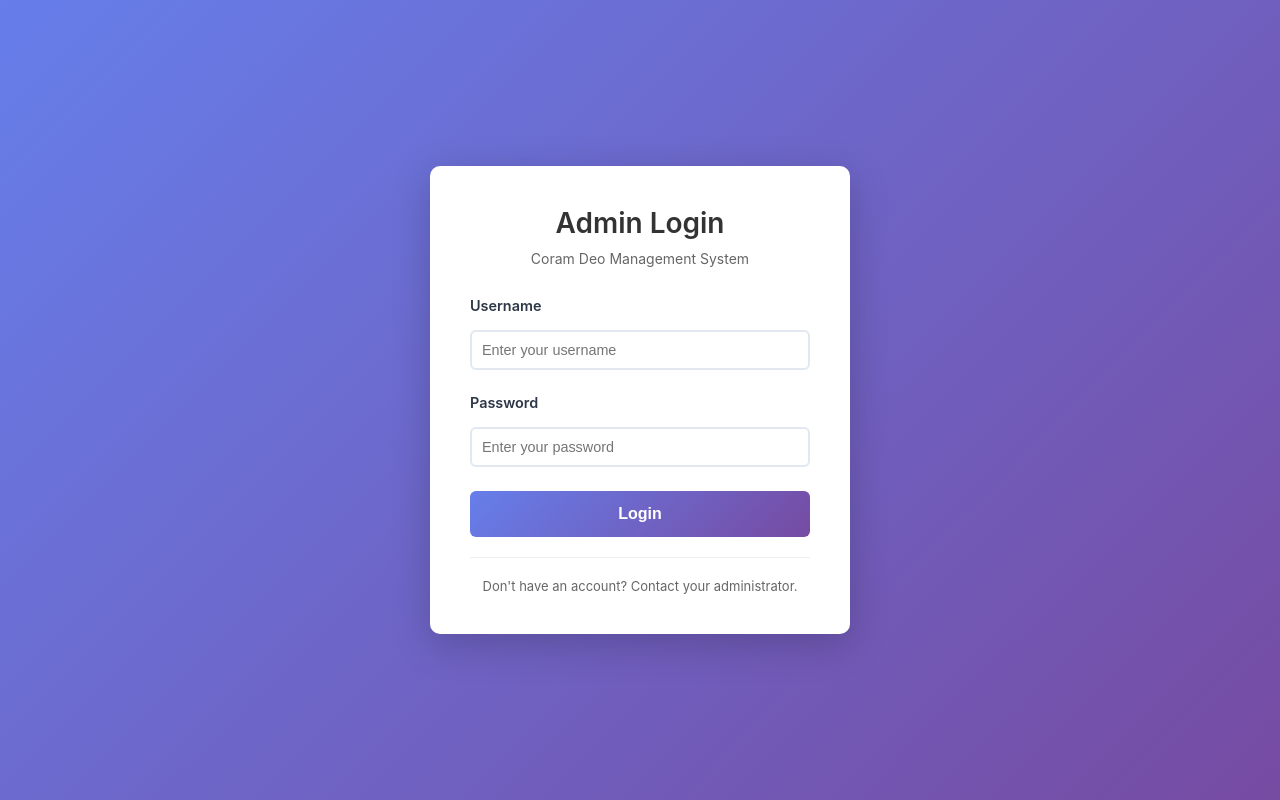
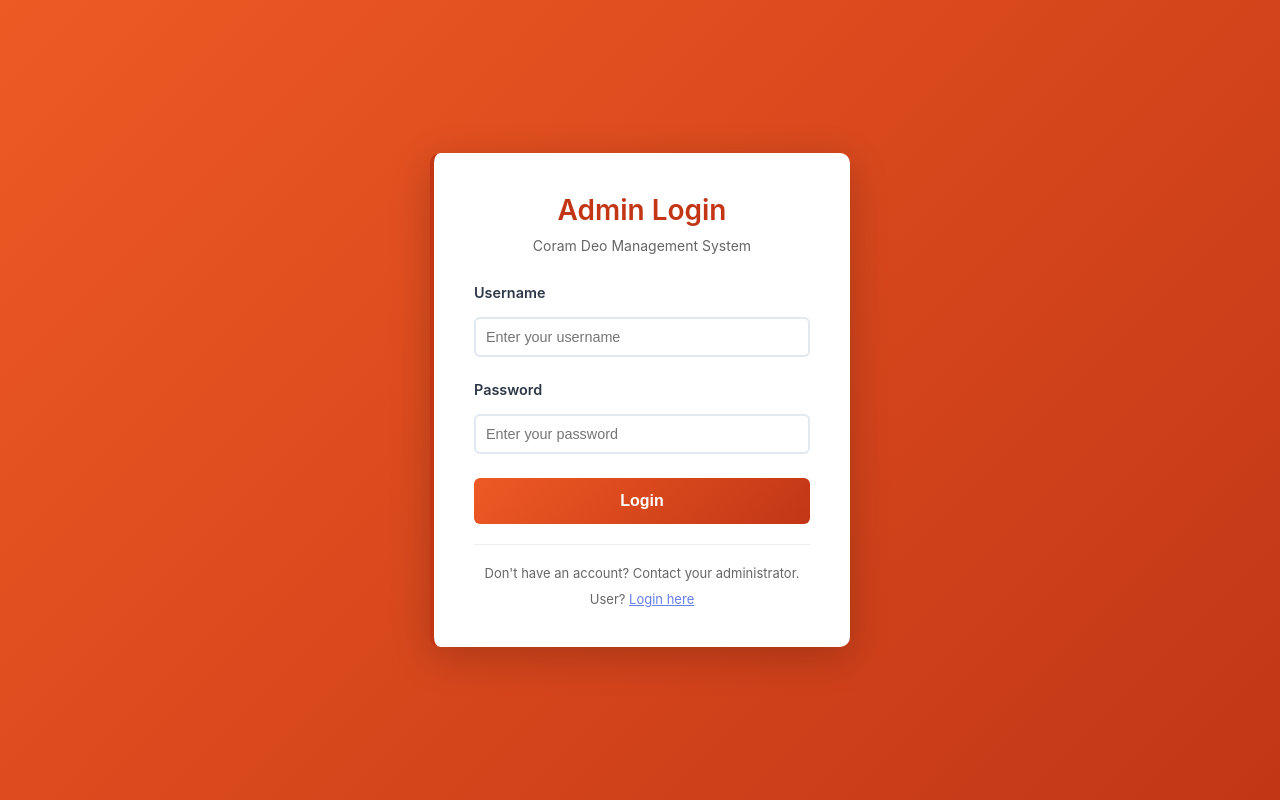
Before and after one commit to samComeIt/CoramDeo, a React (Vite) app in the folder frontend/: page /login in a window 1280 px wide. Built offline with nearby package versions, Linux system fonts and the light colour scheme; no server answers.

Commit message:
Changed Admin Login Page color

```diff
--- /dev/null
+++ b/frontend/src/components/AdminLogin.css
@@ -0,0 +1,25 @@
+/* Admin Login - Distinct Color Scheme (Red/Orange theme for admin) */
+
+.admin-login-container {
+  background: linear-gradient(135deg, #ee5a24 0%, #c23616 100%);
+}
+
+.admin-login-card {
+  border-left: 4px solid #c23616;
+}
+
+.admin-login-card .login-header h1 {
+  color: #c23616;
+}
+
+.admin-login-card .form-group input:focus {
+  border-color: #ee5a24;
+}
+
+.admin-login-button {
+  background: linear-gradient(135deg, #ee5a24 0%, #c23616 100%) !important;
+}
+
+.admin-login-button:hover:not(:disabled) {
+  box-shadow: 0 4px 12px rgba(238, 90, 36, 0.4) !important;
+}
--- a/frontend/src/components/Login.jsx
+++ b/frontend/src/components/Login.jsx
@@ -2,6 +2,7 @@ import { useState } from 'react';
 import { useNavigate } from 'react-router-dom';
 import authService from '../services/authService';
 import './Login.css';
+import './AdminLogin.css';
 
 function Login() {
   const [username, setUsername] = useState('');
@@ -36,9 +37,13 @@ function Login() {
     }
   };
 
+  const goToUserLogin = () => {
+    navigate('/user/login');
+  };
+
   return (
-    <div className="login-container">
-      <div className="login-card">
+    <div className="login-container admin-login-container">
+      <div className="login-card admin-login-card">
         <div className="login-header">
           <h1>Admin Login</h1>
           <p>Coram Deo Management System</p>
@@ -79,7 +84,7 @@ function Login() {
 
           <button
             type="submit"
-            className="login-button"
+            className="login-button admin-login-button"
             disabled={loading}
           >
             {loading ? 'Logging in...' : 'Login'}
@@ -88,6 +93,9 @@ function Login() {
 
         <div className="login-footer">
           <p>Don't have an account? Contact your administrator.</p>
+          <p style={{ marginTop: '10px' }}>
+            User? <button onClick={goToUserLogin} className="link-button">Login here</button>
+          </p>
         </div>
       </div>
     </div>
```
